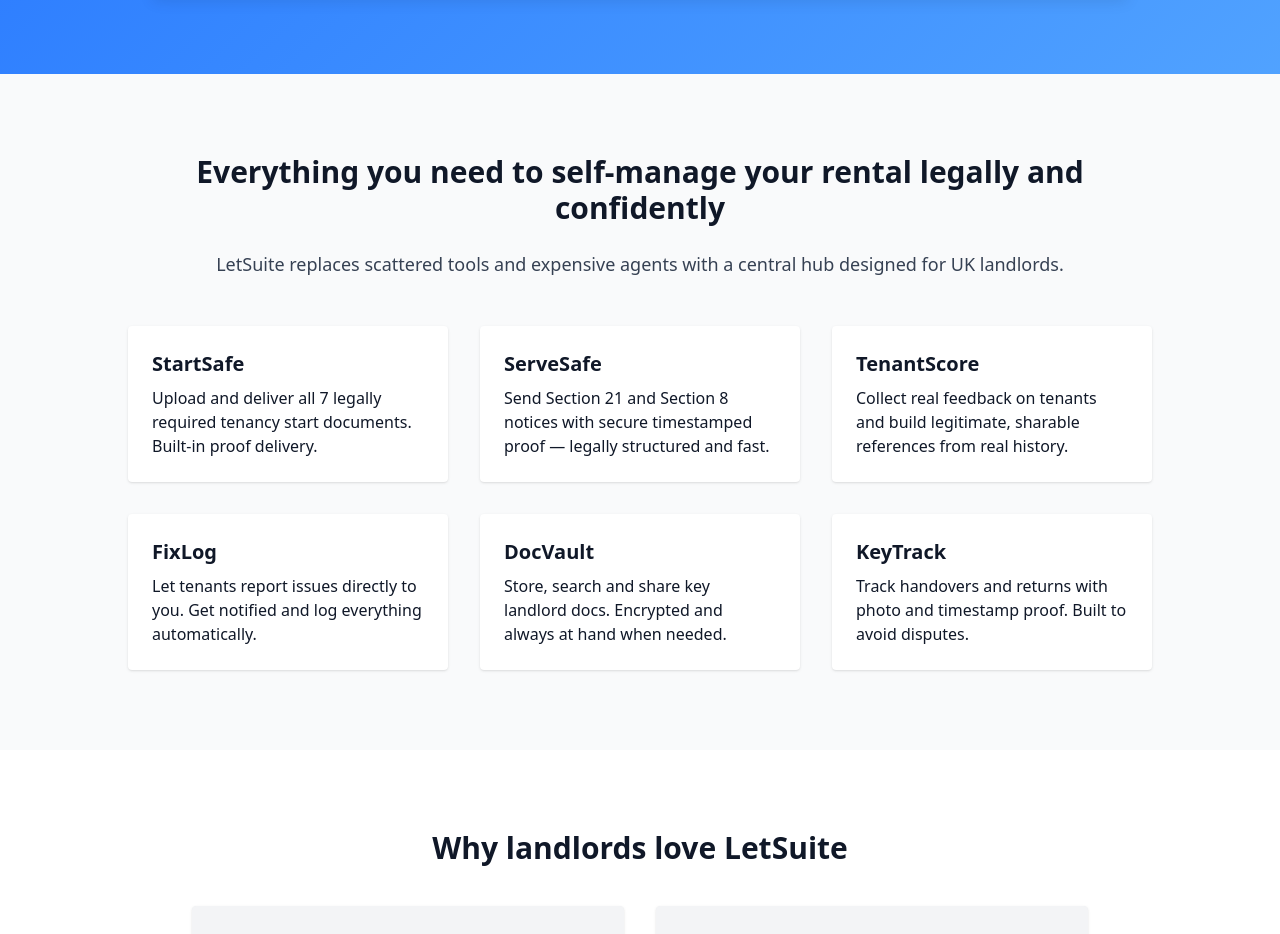
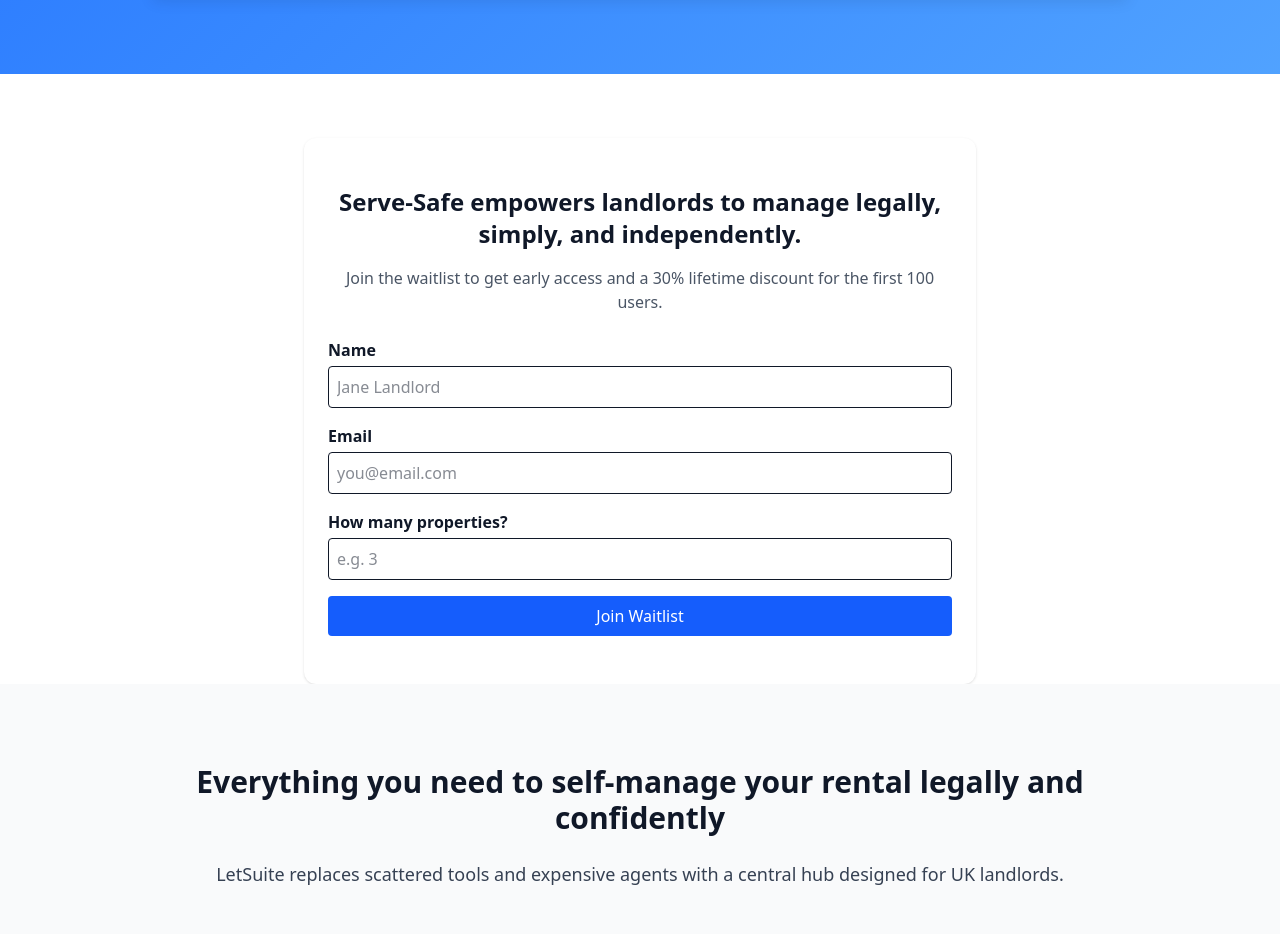
Before and after one commit to RobertMcCarthy1999/serve-safe, a Next.js app: page / in a window 1280 px wide. Shown: the part 1100-2034 px from the top of the page. Built offline with nearby package versions, Linux system fonts and the light colour scheme.

Commit message:
Add explainer and waitlist form to landing page

```diff
--- a/src/app/page.js
+++ b/src/app/page.js
@@ -1,4 +1,20 @@
+'use client';
+
+import { useState } from 'react';
+
 export default function HomePage() {
+  const [form, setForm] = useState({ name: '', email: '', properties: '' });
+  const [submitted, setSubmitted] = useState(false);
+
+  const handleChange = (e) =>
+    setForm({ ...form, [e.target.name]: e.target.value });
+
+  const handleSubmit = (e) => {
+    e.preventDefault();
+    console.log('Waitlist submission:', form);
+    setSubmitted(true);
+  };
+
   return (
     <main className="bg-white text-gray-900">
       {/* Hero */}
@@ -16,10 +32,66 @@ export default function HomePage() {
           </a>
         </div>
         <img
-          src="/dashboard-screenshot.png"  // <-- Place this in /public directory
+          src="dashboard-screenshot.png"
           alt="LetSuite Dashboard Screenshot"
           className="mx-auto rounded shadow-lg border border-white"
         />
+      </section>
+
+      {/* Explainer + Waitlist */}
+      <section className="mt-16 bg-white text-gray-900 px-6 py-12 rounded-xl max-w-2xl mx-auto shadow">
+        <h2 className="text-2xl font-bold text-center mb-4">
+          Serve-Safe empowers landlords to manage legally, simply, and independently.
+        </h2>
+        <p className="text-center text-gray-600 mb-6">
+          Join the waitlist to get early access and a 30% lifetime discount for the first 100 users.
+        </p>
+        {!submitted ? (
+          <form onSubmit={handleSubmit} className="space-y-4">
+            <div>
+              <label className="block font-semibold mb-1">Name</label>
+              <input
+                name="name"
+                required
+                onChange={handleChange}
+                className="w-full border p-2 rounded"
+                placeholder="Jane Landlord"
+              />
+            </div>
+            <div>
+              <label className="block font-semibold mb-1">Email</label>
+              <input
+                type="email"
+                name="email"
+                required
+                onChange={handleChange}
+                className="w-full border p-2 rounded"
+                placeholder="you@email.com"
+              />
+            </div>
+            <div>
+              <label className="block font-semibold mb-1">How many properties?</label>
+              <input
+                type="number"
+                name="properties"
+                onChange={handleChange}
+                className="w-full border p-2 rounded"
+                placeholder="e.g. 3"
+              />
+            </div>
+            <button
+              type="submit"
+              className="w-full bg-blue-600 text-white py-2 rounded hover:bg-blue-700"
+            >
+              Join Waitlist
+            </button>
+          </form>
+        ) : (
+          <div className="bg-blue-50 border border-blue-200 rounded p-4 text-center">
+            <h3 className="font-bold text-lg mb-2">You're in! 🎉</h3>
+            <p>Thanks for signing up. We’ll be in touch soon.</p>
+          </div>
+        )}
       </section>
 
       {/* Features */}
@@ -53,12 +125,10 @@ export default function HomePage() {
         <div className="max-w-4xl mx-auto grid md:grid-cols-2 gap-8 text-left">
           <div className="bg-gray-100 p-6 rounded shadow">
             <p className="mb-4">&ldquo;This toolkit helped me replace my letting agent and saved over £1,500 this year.&rdquo;</p>
-
             <p className="font-semibold">– Priya D., Croydon</p>
           </div>
           <div className="bg-gray-100 p-6 rounded shadow">
             <p className="mb-4">&ldquo;StartSafe and TenantScore are game-changers. Legal peace of mind in clicks.&rdquo;</p>
-
             <p className="font-semibold">– Mike S., Liverpool</p>
           </div>
         </div>
```
